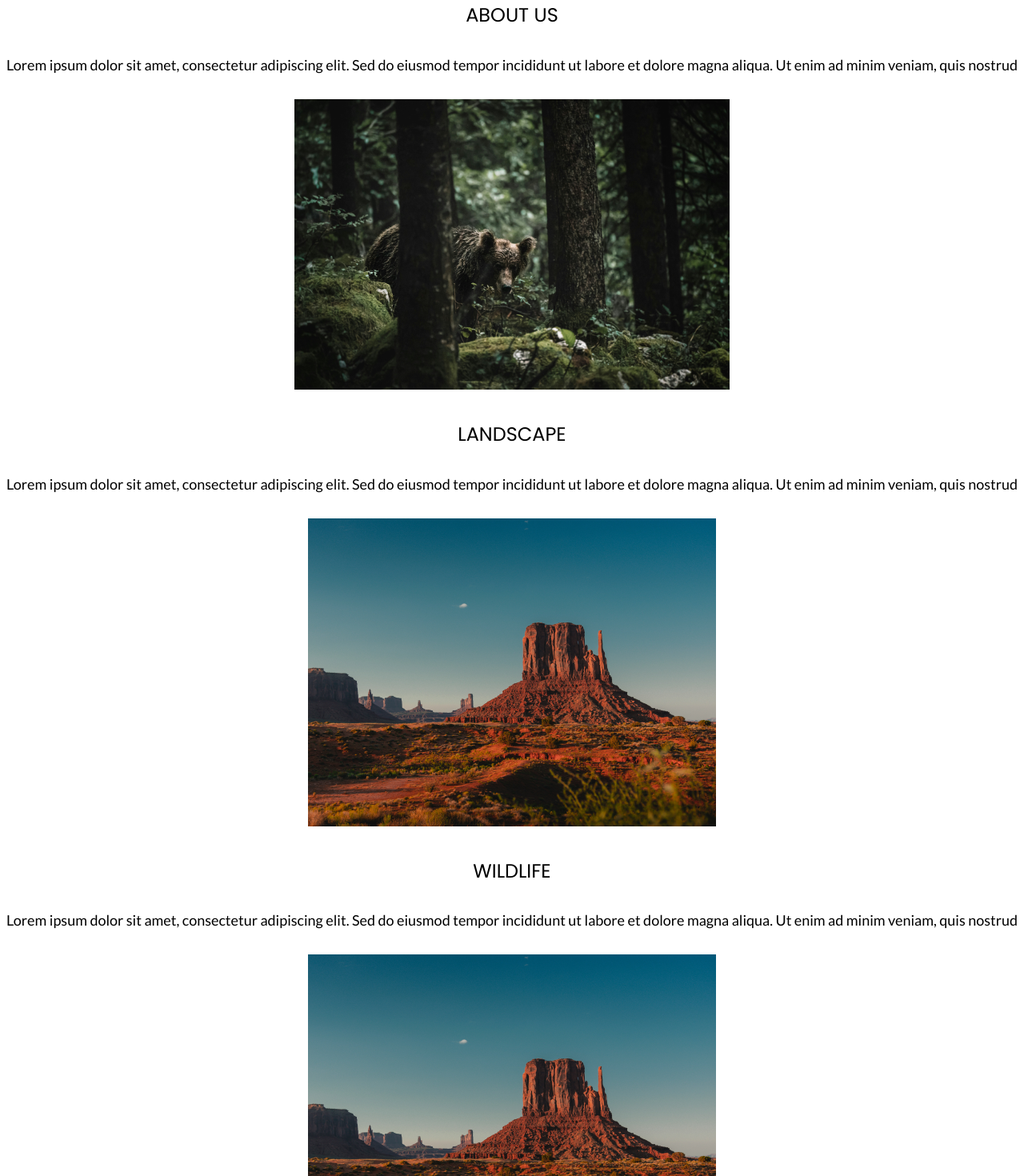
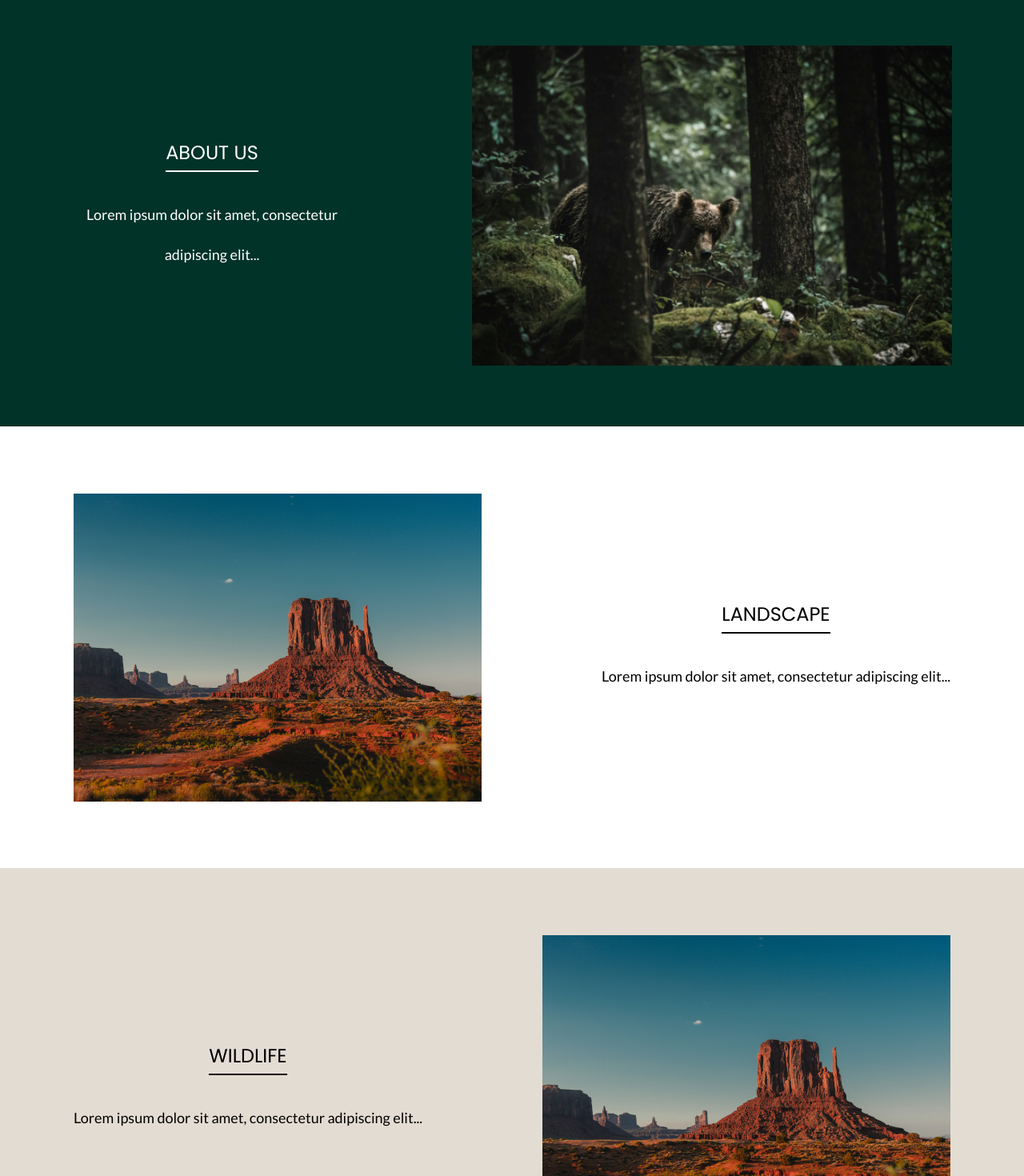
Before and after one commit to alexnelson97/capstone-project-specs, a React (Create React App) app: page / in a window 1280 px wide. Shown: the part 680-2150 px from the top of the page at 80% size. Built offline with nearby package versions, Linux system fonts and the light colour scheme.

Commit message:
fix home page bottom half

```diff
--- a/src/App.css
+++ b/src/App.css
@@ -37,7 +37,6 @@ h3 {
 
 body,
 p {
-  color: #000;
   font-family: Lato;
   font-size: 18px;
   font-style: normal;
--- /dev/null
+++ b/src/components/Home/AboutUs.css
@@ -0,0 +1,33 @@
+.section.about-us {
+  background-color: #013328;
+  display: flex;
+  justify-content: center;
+  align-items: center;
+  height: 552px;
+}
+
+.section-content {
+  display: flex;
+  gap: 150px;
+  align-items: center;
+}
+
+.section.about-us .section-content .section-text {
+  width: 350px;
+  color: white; /* Ensures all text in the section is white */
+}
+
+.section.about-us .section-content .section-text h2 {
+  display: inline-block;
+  margin-bottom: 10px;
+  padding-bottom: 5px;
+  border-bottom: 2px solid white; /* White underline for contrast */
+  color: white; /* Sets text color to white for visibility */
+}
+
+.section.about-us img {
+  width: 600px;
+  height: 400px;
+  margin-top: 90px;
+  margin-bottom: 90px;
+}
--- /dev/null
+++ b/src/components/Home/AboutUs.js
@@ -0,0 +1,19 @@
+import React from "react";
+import "./AboutUs.css"; // Import specific CSS for this component
+import ForestBearImage from "../Images/forest-bear.png";
+
+function AboutUs() {
+  return (
+    <div className="section about-us">
+      <div className="section-content">
+        <div className="section-text">
+          <h2>ABOUT US</h2>
+          <p>Lorem ipsum dolor sit amet, consectetur adipiscing elit...</p>
+        </div>
+        <img src={ForestBearImage} alt="bear in forest" />
+      </div>
+    </div>
+  );
+}
+
+export default AboutUs;
--- a/src/components/Home/Home.css
+++ b/src/components/Home/Home.css
@@ -12,7 +12,7 @@
 .slide-image {
   width: 100%;
   height: 561px;
-  object-fit: cover; /* Ensures the image covers the slide area */
+  object-fit: cover;
 }
 
 .slide-content {
@@ -25,12 +25,12 @@
   flex-direction: column;
   align-items: center;
   justify-content: center;
-  background: rgba(71, 69, 69, 0.6); /* Semi-transparent overlay */
+  background: rgba(71, 69, 69, 0.6);
 }
 
 .slide h1,
 .slide p {
-  color: white; /* Ensures text is visible on dark background */
+  color: white;
   text-align: center;
   max-width: 50%;
 }
@@ -41,20 +41,9 @@
   border-bottom: 2px solid white;
 }
 
-.shop-now {
-  width: 245px;
-  height: 56px;
-  background-color: var(--primary-color); /* Use your theme primary color */
-  color: black;
-  border: none;
-  cursor: pointer;
-  font-size: 18px;
-  font-family: poppins;
-}
-
 .hero-carousel .slick-dots {
   position: absolute;
-  bottom: 100px; /* Adjust this to align with the bottom of the image */
+  bottom: 100px;
   left: 50%;
   transform: translateX(-50%);
   z-index: 100;
@@ -68,7 +57,7 @@
   width: auto;
   display: flex;
   justify-content: center;
-  list-style: none; /* This removes the default list bullet */
+  list-style: none;
   margin: 0;
   padding: 0;
 }
@@ -82,18 +71,29 @@
   width: 25px;
   height: 25px;
   border-radius: 50%;
-  background-color: white; /* Default non-active color */
+  color: white;
+  background-color: white;
   padding: 0;
   border: none;
   cursor: pointer;
-  appearance: none; /* Removes default browser styles */
+  appearance: none;
 }
 
 .slick-dots li.slick-active button {
-  background-color: #ccc; /* Active dot color */
+  background-color: #ccc;
 }
 
-/* Responsive considerations for smaller devices */
+.shop-now {
+  width: 245px;
+  height: 56px;
+  background-color: var(--primary-color);
+  color: black;
+  border: none;
+  cursor: pointer;
+  font-size: 18px;
+  font-family: poppins;
+}
+
 @media (max-width: 768px) {
   .slide-content {
     justify-content: center;
--- a/src/components/Home/Home.js
+++ b/src/components/Home/Home.js
@@ -4,8 +4,10 @@ import Slider from "react-slick";
 import "slick-carousel/slick/slick.css";
 import "slick-carousel/slick/slick-theme.css";
 import YosemiteImage from "../Images/Yosemite.png";
-import ForestBearImage from "../Images/forest-bear.png";
-import RedRockSpireImage from "../Images/red-rock-spire.png";
+
+import AboutUs from "./AboutUs"; // Import AboutUs component
+import Landscape from "./Landscape"; // Import Landscape component
+import Wildlife from "./Wildlife"; // Import Wildlife component
 
 const settings = {
   dots: true,
@@ -59,33 +61,9 @@ function Home() {
           </div>
         </Slider>
       </div>
-      <div className="section">
-        <h2>ABOUT US</h2>
-        <p>
-          Lorem ipsum dolor sit amet, consectetur adipiscing elit. Sed do
-          eiusmod tempor incididunt ut labore et dolore magna aliqua. Ut enim ad
-          minim veniam, quis nostrud
-        </p>
-        <img src={ForestBearImage} alt="Bear in Green Forest" />
-      </div>
-      <div className="section">
-        <h2>LANDSCAPE</h2>
-        <p>
-          Lorem ipsum dolor sit amet, consectetur adipiscing elit. Sed do
-          eiusmod tempor incididunt ut labore et dolore magna aliqua. Ut enim ad
-          minim veniam, quis nostrud
-        </p>
-        <img src={RedRockSpireImage} alt="Red Rock Spire" />
-      </div>
-      <div className="section">
-        <h2>WILDLIFE</h2>
-        <p>
-          Lorem ipsum dolor sit amet, consectetur adipiscing elit. Sed do
-          eiusmod tempor incididunt ut labore et dolore magna aliqua. Ut enim ad
-          minim veniam, quis nostrud
-        </p>
-        <img src={RedRockSpireImage} alt="Red Rock Spire" />
-      </div>
+      <AboutUs /> {/* Use AboutUs component */}
+      <Landscape /> {/* Use Landscape component */}
+      <Wildlife /> {/* Use Wildlife component */}
     </div>
   );
 }
--- /dev/null
+++ b/src/components/Home/Landscape.css
@@ -0,0 +1,32 @@
+.section.landscape {
+  background-color: #ffffff;
+  display: flex;
+  justify-content: center;
+  align-items: center;
+  height: 552px;
+}
+
+.section-content.landscape {
+  display: flex;
+  flex-direction: row-reverse;
+  gap: 150px;
+  align-items: center;
+}
+
+.section.landscape h2 {
+  display: inline-block;
+  margin-bottom: 10px;
+  padding-bottom: 5px;
+  border-bottom: 2px solid black; /* Black line for visibility on light background */
+}
+
+.section-text.landscape {
+  width: 350px;
+}
+
+.section img.landscape {
+  width: 600px;
+  height: 400px;
+  margin-top: 90px;
+  margin-bottom: 90px;
+}
--- /dev/null
+++ b/src/components/Home/Landscape.js
@@ -0,0 +1,19 @@
+import React from "react";
+import "./Landscape.css"; // Import specific CSS for this component
+import RedRockSpireImage from "../Images/red-rock-spire.png";
+
+function Landscape() {
+  return (
+    <div className="section landscape">
+      <div className="section-content">
+        <img src={RedRockSpireImage} alt="Red Rock Spire" />
+        <div className="section-text">
+          <h2>LANDSCAPE</h2>
+          <p>Lorem ipsum dolor sit amet, consectetur adipiscing elit...</p>
+        </div>
+      </div>
+    </div>
+  );
+}
+
+export default Landscape;
--- /dev/null
+++ b/src/components/Home/Wildlife.css
@@ -0,0 +1,32 @@
+.section.wildlife {
+  background-color: #e3dcd2;
+  display: flex;
+  justify-content: center;
+  align-items: center;
+  height: 552px;
+}
+
+.section-content.wildlife {
+  display: flex;
+  flex-direction: row;
+  gap: 150px;
+  align-items: center;
+}
+
+.section.wildlife h2 {
+  display: inline-block;
+  margin-bottom: 10px;
+  padding-bottom: 5px;
+  border-bottom: 2px solid black; /* Black line for visibility on light background */
+}
+
+.section-text.wildlife {
+  width: 350px;
+}
+
+.section img.wildlife {
+  width: 600px;
+  height: 400px;
+  margin-top: 90px;
+  margin-bottom: 90px;
+}
--- /dev/null
+++ b/src/components/Home/Wildlife.js
@@ -0,0 +1,19 @@
+import React from "react";
+import "./Wildlife.css"; // Import specific CSS for this component
+import RedRockSpireImage from "../Images/red-rock-spire.png";
+
+function Wildlife() {
+  return (
+    <div className="section wildlife">
+      <div className="section-content">
+        <div className="section-text">
+          <h2>WILDLIFE</h2>
+          <p>Lorem ipsum dolor sit amet, consectetur adipiscing elit...</p>
+        </div>
+        <img img src={RedRockSpireImage} alt="Red Rock Spire" />
+      </div>
+    </div>
+  );
+}
+
+export default Wildlife;
```
